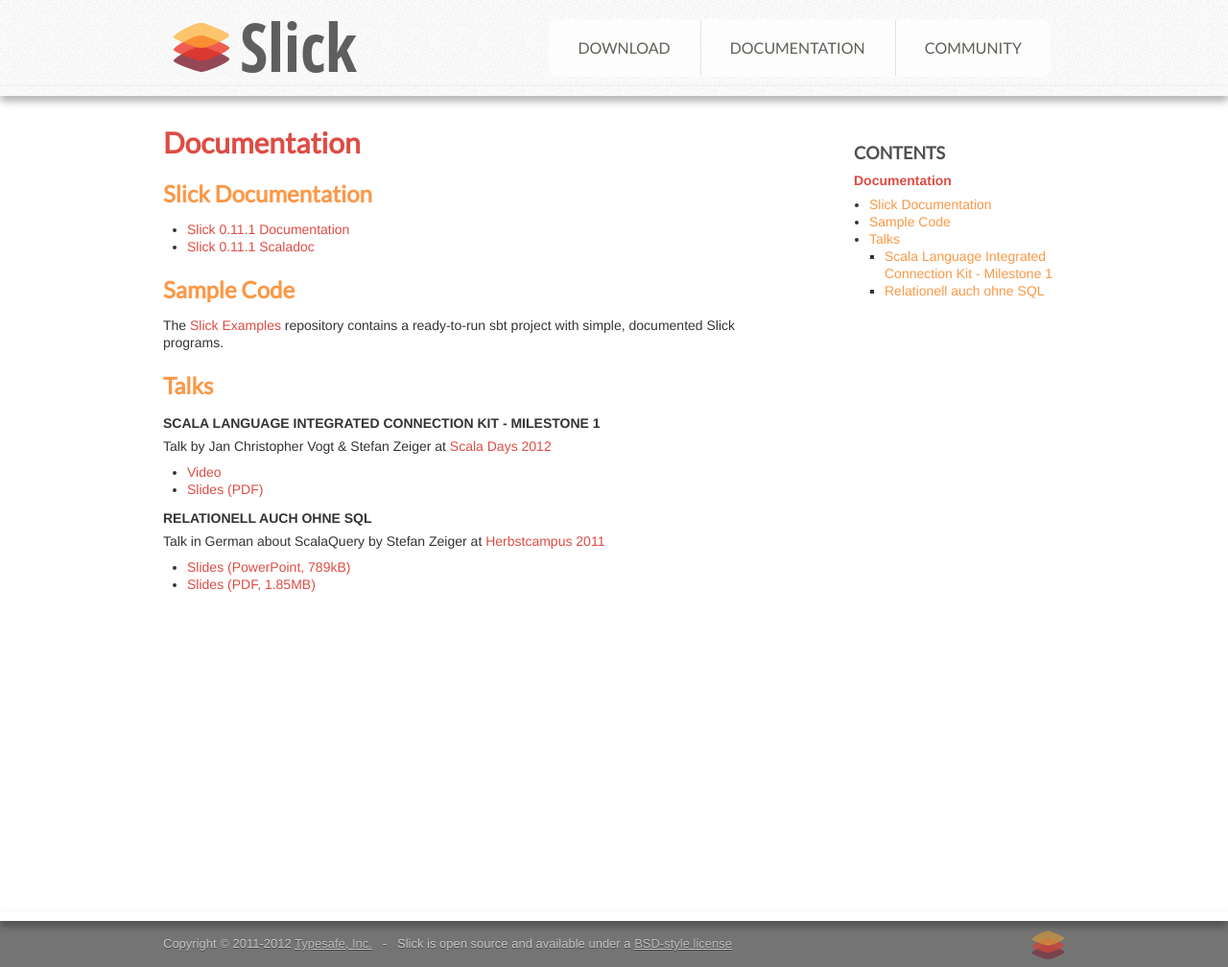
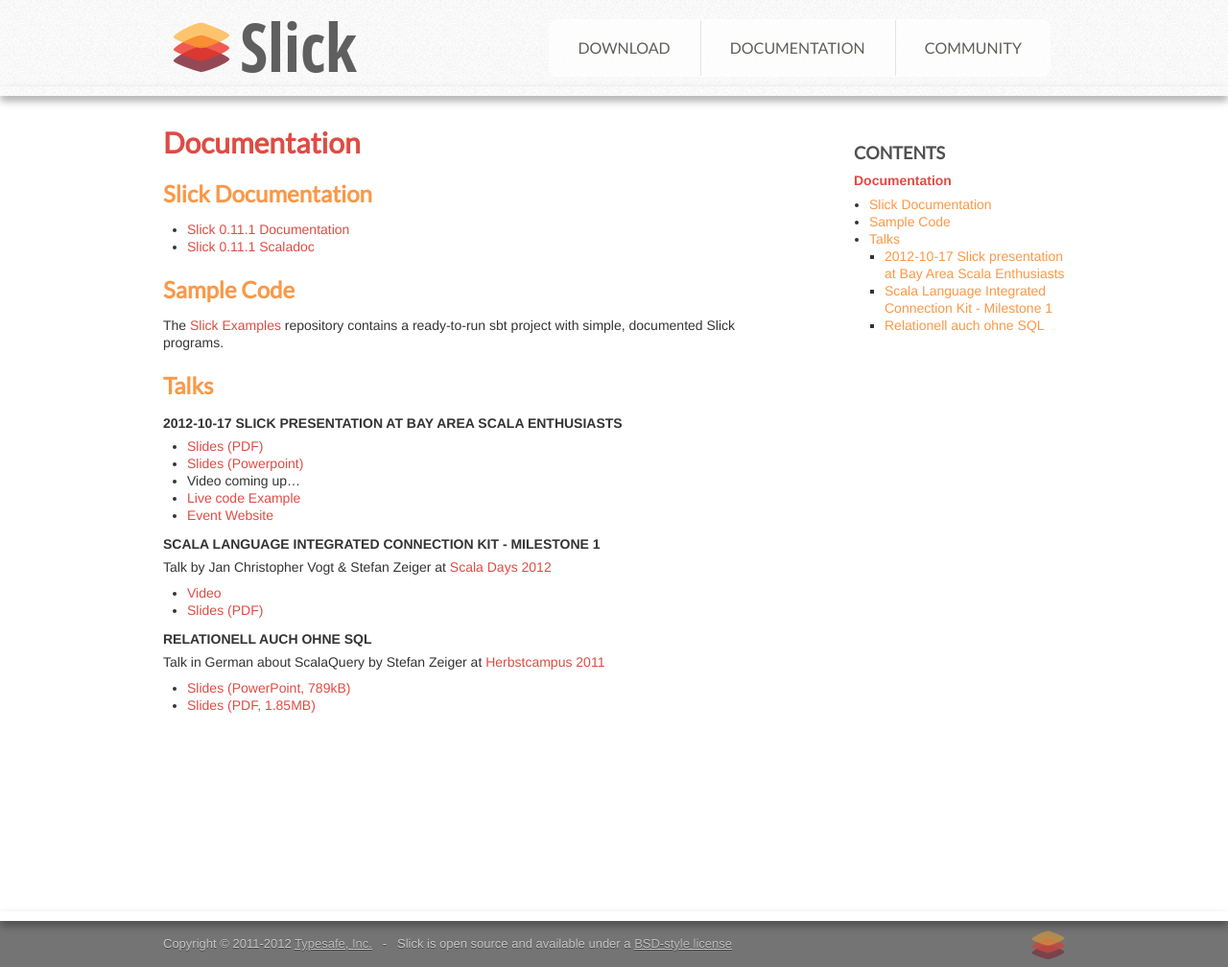
Before and after one commit to slick/slick.github.com, a Jekyll site: the page built from docs/index.md, in a window 1280 px wide. Shown: the whole page at 96% size. Built offline with Jekyll 4.4.1, drawn with Linux system fonts in a browser that asks for light colours.

Commit message:
added slick presentation at BASE

```diff
--- a/docs/index.md
+++ b/docs/index.md
@@ -15,6 +15,14 @@
 
 ## Talks
 
+#### 2012-10-17 Slick presentation at Bay Area Scala Enthusiasts
+
+* [Slides (PDF)](/talks/2012-10-17_Typesafe-Slick-presentation-at-BASE/2012-10-17_Typesafe-Slick-presentation-at-BASE.pdf)
+* [Slides (Powerpoint)](/talks/2012-10-17_Typesafe-Slick-presentation-at-BASE/2012-10-17_Typesafe-Slick-presentation-at-BASE.pptx)
+* Video coming up...
+* [Live code Example](https://github.com/cvogt/slick-presentation/tree/71f16c23fbb4b6737336ae03eb23a87658a88af8/)
+* [Event Website](http://www.meetup.com/Bay-Area-Scala-Enthusiasts/events/80269142/)
+
 #### Scala Language Integrated Connection Kit - Milestone 1
 
 Talk by Jan Christopher Vogt & Stefan Zeiger at [Scala Days 2012](http://days2012.scala-lang.org/)
```
Also changed, not shown: 2 other files.
